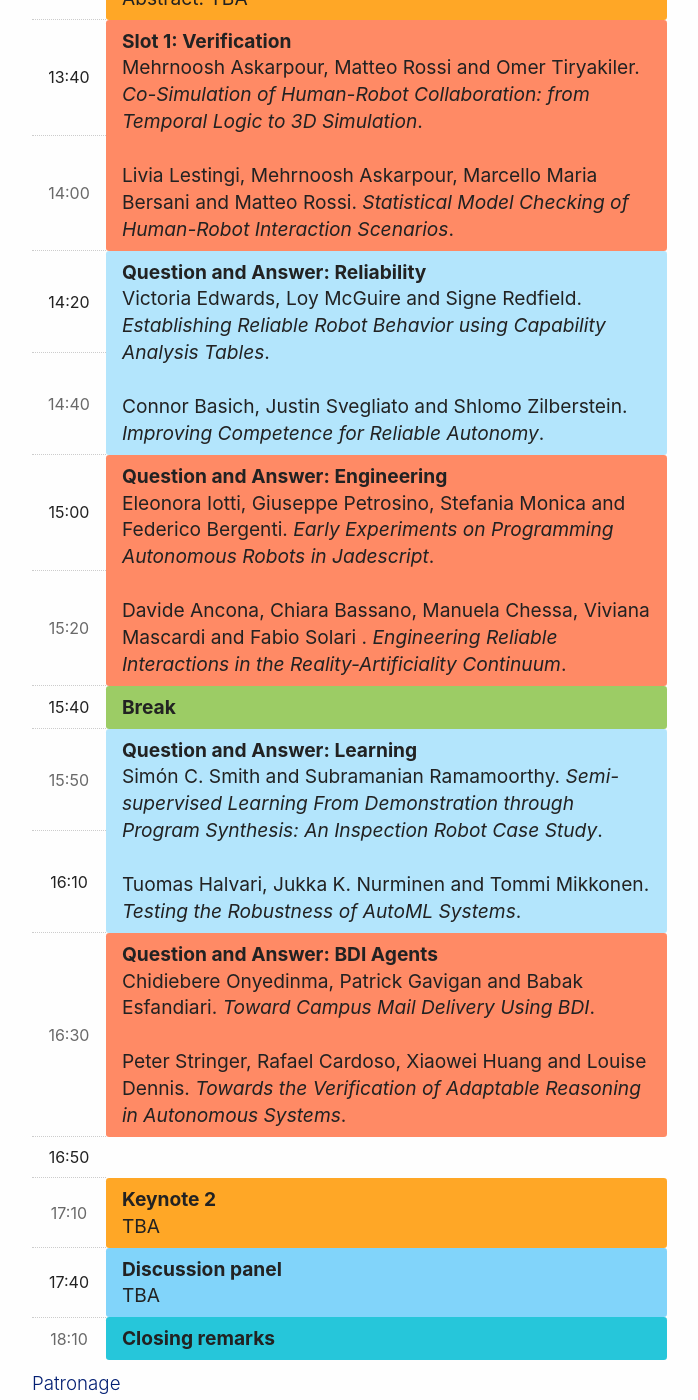
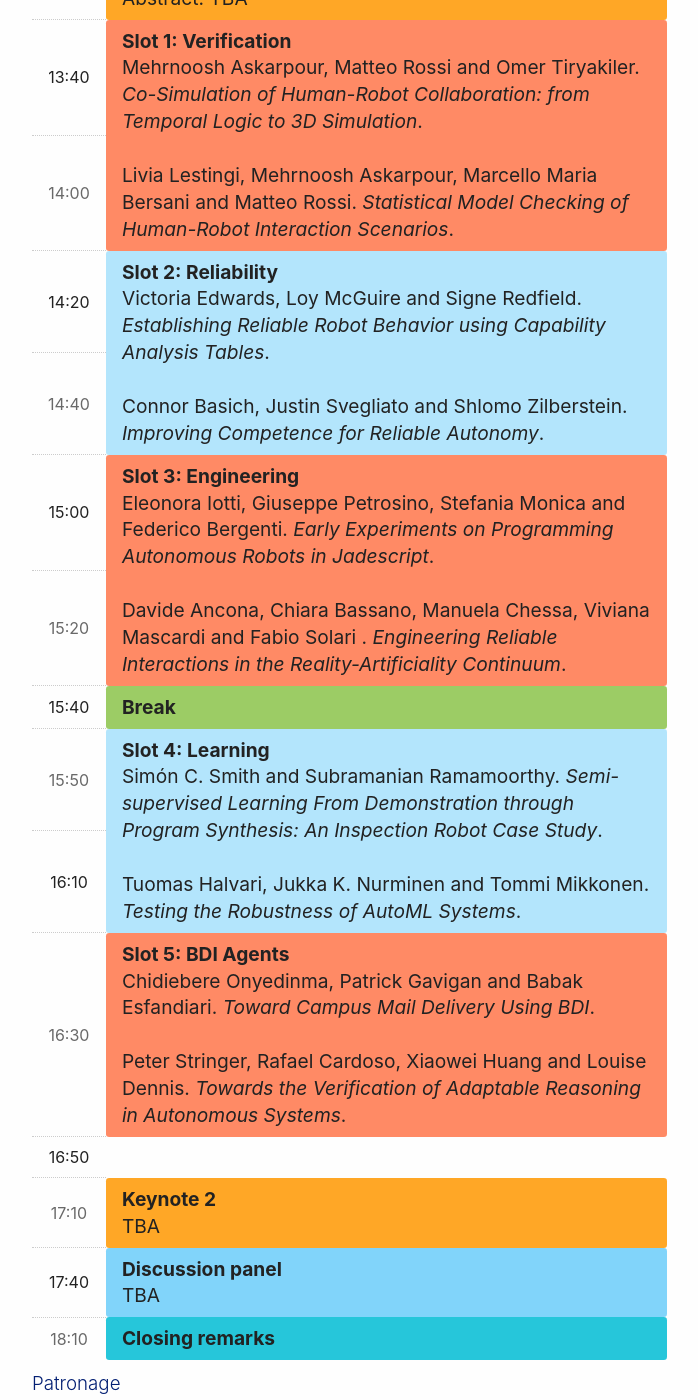
Before and after one commit to area2020/area2020.github.io, a Jekyll site: the page built from index.md, in a window 1280 px wide and 1400 px high, scrolled down 2912 px. Shown: the whole window, without its empty margins (53-751 px from the left). Built offline with Jekyll 4.4.1, drawn with Linux system fonts in a browser that asks for light colours; nearby versions of some CDN libraries.

Commit message:
Update index.md

```diff
--- a/index.md
+++ b/index.md
@@ -183,7 +183,7 @@ The time is in <a href="https://time.is/it/CEST">CEST timezone</a>.
         <tr>
             <th>14:20</th>
             <td colspan="4" rowspan="2" class="stage-mars">
-            Question and Answer: Reliability
+            Slot 2: Reliability
             <span>
               Victoria Edwards, Loy McGuire and Signe Redfield.
               <i>Establishing Reliable Robot Behavior using Capability Analysis Tables</i>.
@@ -201,7 +201,7 @@ The time is in <a href="https://time.is/it/CEST">CEST timezone</a>.
         <tr>
             <th>15:00</th>
             <td colspan="4" rowspan="2" class="stage-venus">
-            Question and Answer: Engineering
+            Slot 3: Engineering
             <span>
               Eleonora Iotti, Giuseppe Petrosino, Stefania Monica and Federico Bergenti.
               <i>Early Experiments on Programming Autonomous Robots in Jadescript</i>.
@@ -223,7 +223,7 @@ The time is in <a href="https://time.is/it/CEST">CEST timezone</a>.
         <tr>
             <th>15:50</th>
             <td colspan="4" rowspan="2" class="stage-mars">
-            Question and Answer: Learning
+            Slot 4: Learning
             <span>
               Simón C. Smith and Subramanian Ramamoorthy.
               <i>Semi-supervised Learning From Demonstration through Program Synthesis: An Inspection Robot Case Study</i>.
@@ -241,7 +241,7 @@ The time is in <a href="https://time.is/it/CEST">CEST timezone</a>.
         <tr>
             <th>16:30</th>
             <td colspan="4" class="stage-venus">
-            Question and Answer: BDI Agents
+            Slot 5: BDI Agents
             <span>
               Chidiebere Onyedinma, Patrick Gavigan and Babak Esfandiari.
               <i>Toward Campus Mail Delivery Using BDI</i>.
```
